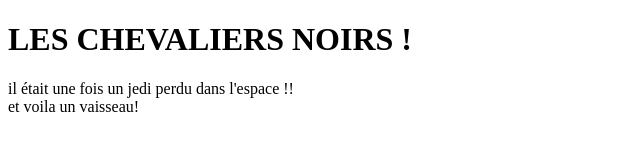
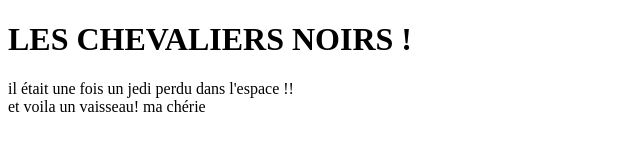
Before and after one commit to amiyou84/Formation-udemy, a plain HTML site: page index.html in a window 1280 px wide. Shown: the full height of the page, 0-640 px from the left. Drawn offline with Linux system fonts and the light colour scheme.

Commit message:
ma cherie

```diff
--- a/index.html
+++ b/index.html
@@ -11,6 +11,6 @@
    <div>
     il était une fois un jedi perdu dans l'espace !!
    </div>
-   <div>et voila un vaisseau!</div>
+   <div>et voila un vaisseau! ma chérie</div>
 </body>
 </html>
```
